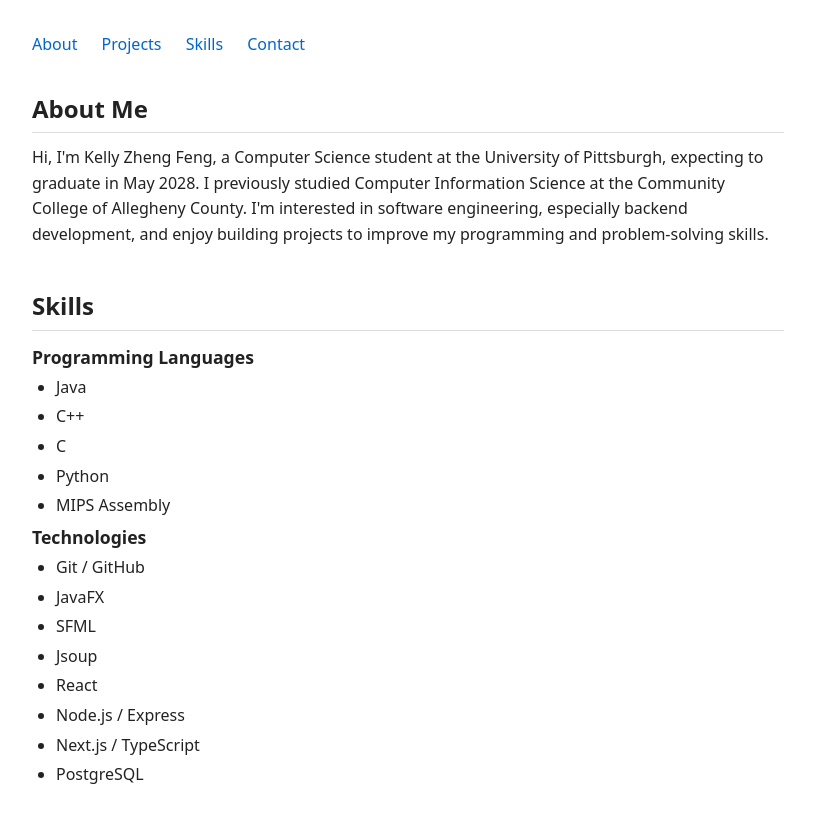
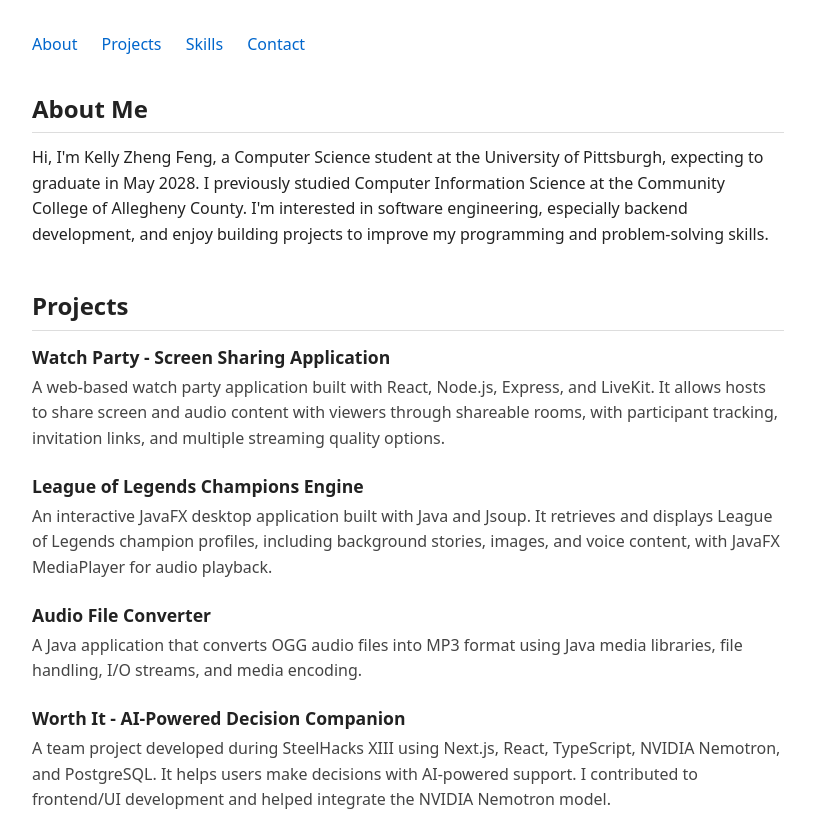
Before and after one commit to Ankyct/portfolio, a plain HTML site: page index.html in a window 1280 px wide. Shown: the top 816 px of the page, without its empty margins (232-1047 px from the left). Drawn offline with Linux system fonts and the light colour scheme.

Commit message:
Restored index file

```diff
--- a/index.html
+++ b/index.html
@@ -36,7 +36,59 @@
       </p>
     </section>
 
+    <section id="projects">
+      <h2>Projects</h2>
 
+      <!-- Example project entry structure: copy, fill in, and add at least 2:
+      <div class="project">
+        <h3>Project Name</h3>
+        <p>What the project does, the technologies used, and what you learned.</p>
+      </div>
+      -->
+
+      <!-- TODO: Add at least 2 project entries using the structure above -->
+      <div class="project">
+        <h3>Watch Party - Screen Sharing Application</h3>
+        <p>
+          A web-based watch party application built with React,
+          Node.js, Express, and LiveKit. It allows hosts to share
+          screen and audio content with viewers through shareable
+          rooms, with participant tracking, invitation links,
+          and multiple streaming quality options.
+        </p>
+      </div>
+
+      <div class="project">
+        <h3>League of Legends Champions Engine</h3>
+        <p>
+          An interactive JavaFX desktop application built with
+          Java and Jsoup. It retrieves and displays League of
+          Legends champion profiles, including background stories,
+          images, and voice content, with JavaFX MediaPlayer
+          for audio playback.
+        </p>
+      </div>
+
+      <div class="project">
+        <h3>Audio File Converter</h3>
+        <p>
+          A Java application that converts OGG audio files into
+          MP3 format using Java media libraries, file handling,
+          I/O streams, and media encoding.
+        </p>
+      </div>
+
+      <div class="project">
+        <h3>Worth It - AI-Powered Decision Companion</h3>
+        <p>
+          A team project developed during SteelHacks XIII using
+          Next.js, React, TypeScript, NVIDIA Nemotron, and PostgreSQL.
+          It helps users make decisions with AI-powered support.
+          I contributed to frontend/UI development and helped
+          integrate the NVIDIA Nemotron model.
+        </p>
+      </div>
+    </section>
 
     <section id="skills">
       <h2>Skills</h2>
```
